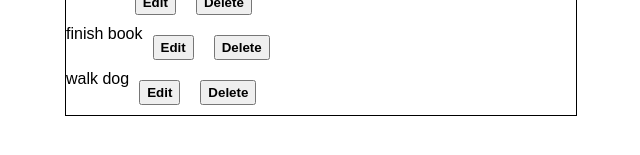
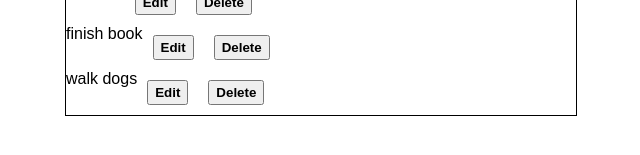
Before and after one commit to alinadolgoy/todoredux, a React (Create React App) app in the folder todoredux/: page / in a window 1280 px wide. Shown: the part 167-322 px from the top of the page, without its empty margins (319-959 px from the left). Built offline with nearby package versions, Linux system fonts and the light colour scheme.

Commit message:
add button working, including re-rendering the list

```diff
--- a/todoredux/src/containers/App.js
+++ b/todoredux/src/containers/App.js
@@ -8,16 +8,16 @@ class App extends Component {
 constructor(props){
   super(props);
   this.state = {
-    toDoList : ["buy milk", "finish book", "walk dog"]
+    toDoList : ["buy milk", "finish book", "walk dogs"]
   }
   this.addToDo = this.addToDo.bind(this);
   this.addHandler = this.addHandler.bind(this);
 }
 
 addToDo (newItemAdded){
-  this.setState((state) => {
-  state.toDoList.push(newItemAdded);
-});
+  this.setState({
+   toDoList: this.state.toDoList.concat(newItemAdded)
+  });
 }
 
 addHandler (newItem) {
```
